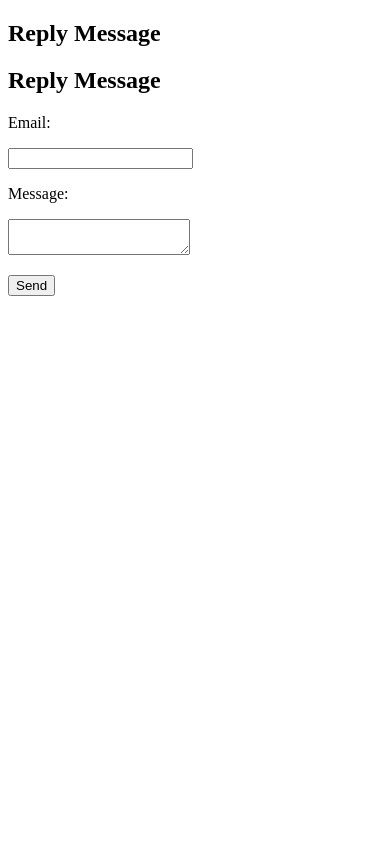
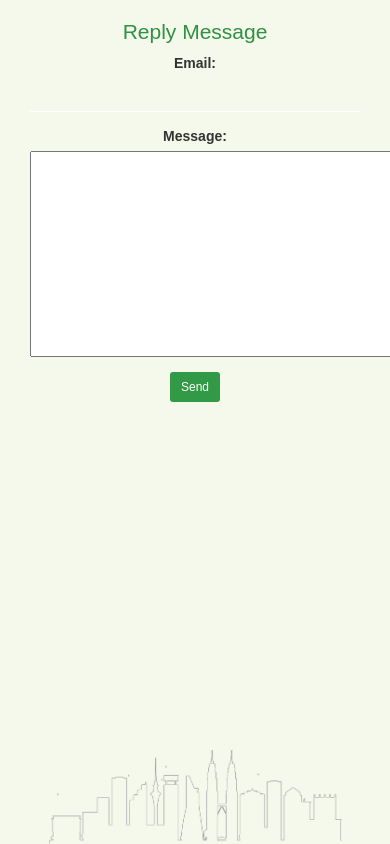
Before and after one commit to Neelie5196/lwebuy_beta, a PHP site: page /lwebuy_beta/admin/message.php?email=1 in a window 390 px wide; the page is wider, and only the part inside the window is pictured. Run offline with PHP 8.4, Linux system fonts and the light colour scheme; a user stored in the database is signed in; data that the repository does not hold is empty; some libraries are stand-ins or nearby versions.

Commit message:
pass value

```diff
--- a/admin/message.php
+++ b/admin/message.php
@@ -4,10 +4,10 @@ require_once '../connection/config.php';
 session_start();
 
 $user_id = $_SESSION['user_id'];
-
+$email=$_GET['email'];
 $query = "SELECT *
            FROM contact
-           WHERE m_id='$m_id'";
+           WHERE email='$email'";
 $result = mysqli_query($con, $query);
 $results = mysqli_fetch_assoc($result);
 ?>
@@ -26,7 +26,7 @@ if(isset($_POST['submit']))
 	?>
             <script>
             alert('Email Sent');
-            window.location.href='main.php#adother';
+            window.close();
             </script>
      <?php
 
@@ -34,24 +34,46 @@ if(isset($_POST['submit']))
 ?>
 <!DOCTYPE html>
 <html>
+    <head>
+        <title>LWE Buy</title>
+        <meta charset="utf-8" />
+        <meta name="viewport" content="width=device-width, initialscale=1.0"/>
+        <!-- Bootstrap -->
+        <link rel="stylesheet" href="https://maxcdn.bootstrapcdn.com/bootstrap/3.3.7/css/bootstrap.min.css">
+        <script src="https://ajax.googleapis.com/ajax/libs/jquery/3.2.1/jquery.min.js"></script>
+        <script src="https://maxcdn.bootstrapcdn.com/bootstrap/3.3.7/js/bootstrap.min.js"></script>
+
+		<!-- AngularJS -->
+        <script src="https://ajax.googleapis.com/ajax/libs/angularjs/1.6.4/angular.min.js"></script>
+
+        <!--stylesheet-->
+        <link href="../frameworks/css/style.css" rel="stylesheet"/>
+        <!-- HTML5 Shim and Respond.js IE8 support of HTML5 elements and media queries -->
+        <!-- WARNING: Respond.js doesn't work if you view the page via file:// -->
+        <!--[if lt IE 9]>
+        <script src="js/html5shiv.js"></script>
+        <script src="js/respond.min.js"></script>
+        <![endif]-->
+
+        <script src="../frameworks/js/lwe.js"></script>
+    </head>
+    <body class="userbg" ng-app="">
 <div class="col-xs-12 col-md-12 col-lg-12">
-    <h2 class="bigh2 pagetitle hidden-xs hidden-sm">Reply Message</h2>
-    <h2 class="smh2 pagetitle hidden-md hidden-lg">Reply Message</h2>
+    <h2 class="bigh2 pagetitle hidden-xs hidden-sm center" >Reply Message</h2>
+    <h2 class="smh2 pagetitle hidden-md hidden-lg center">Reply Message</h2>
     <form name="sendmail" action="message.php" method="post">
         <div id="orate">
-            <div class="row rateoutcontainer">
-                <div class="col-xs-12 col-md-3 col-lg-3">
-                    <div class="ratecontainer">
-							<input type="hidden" name="m_id" value="<?php echo $m_id; ?>">
+                <div class="col-xs-12 col-md-12 col-lg-12">
+                    <div class="center">
 							<label>Email:</label>
-							 <p><input class= "mail" name="email" type="text"  value="<?php echo $results['email']; ?>"/></p>
+							 <p><input class= "formfield" name="email" type="text"  value="<?php echo $results['email']; ?>" disabled/></p>
 							 <label>Message:</label>
-							<p><textarea type="text" name="message"></textarea></p>
-							<input type="submit" name="submit" value="Send"/>
+							<p><textarea rows=10 cols=100 name="message"></textarea></p>
+							<input class="btn btn-sm btnGo" type="submit" name="submit" value="Send"/>
                     </div>
                 </div>
-            </div>
         </div>
     </form>
 </div>
+  </body>
 </html>
--- a/admin/other.php
+++ b/admin/other.php
@@ -219,9 +219,8 @@ if(isset($_POST['update-bankdetails']))
                 <td class="left"><?php echo $row3['message']; ?></td>
                 <td>
                     <form action="other.php" method="post">
-                        <input type="hidden" name="messageid" value="<?php echo $row3['m_id']; ?>" />
                         <input class="btn btn-sm btnGo" type="submit" name="read" value="Mark as read">
-                        <a class="btn btn-sm btnGo" type="button" target="_blank" href="message.php?m_id=<?php echo $row3['m_id']; ?>">Reply</a>
+                        <a class="btn btn-sm btnGo" type="button" target="_blank" href="message.php?email=<?php echo $row3['email']; ?>">Reply</a>
                     </form>
                 </td>
             </tr>
```
